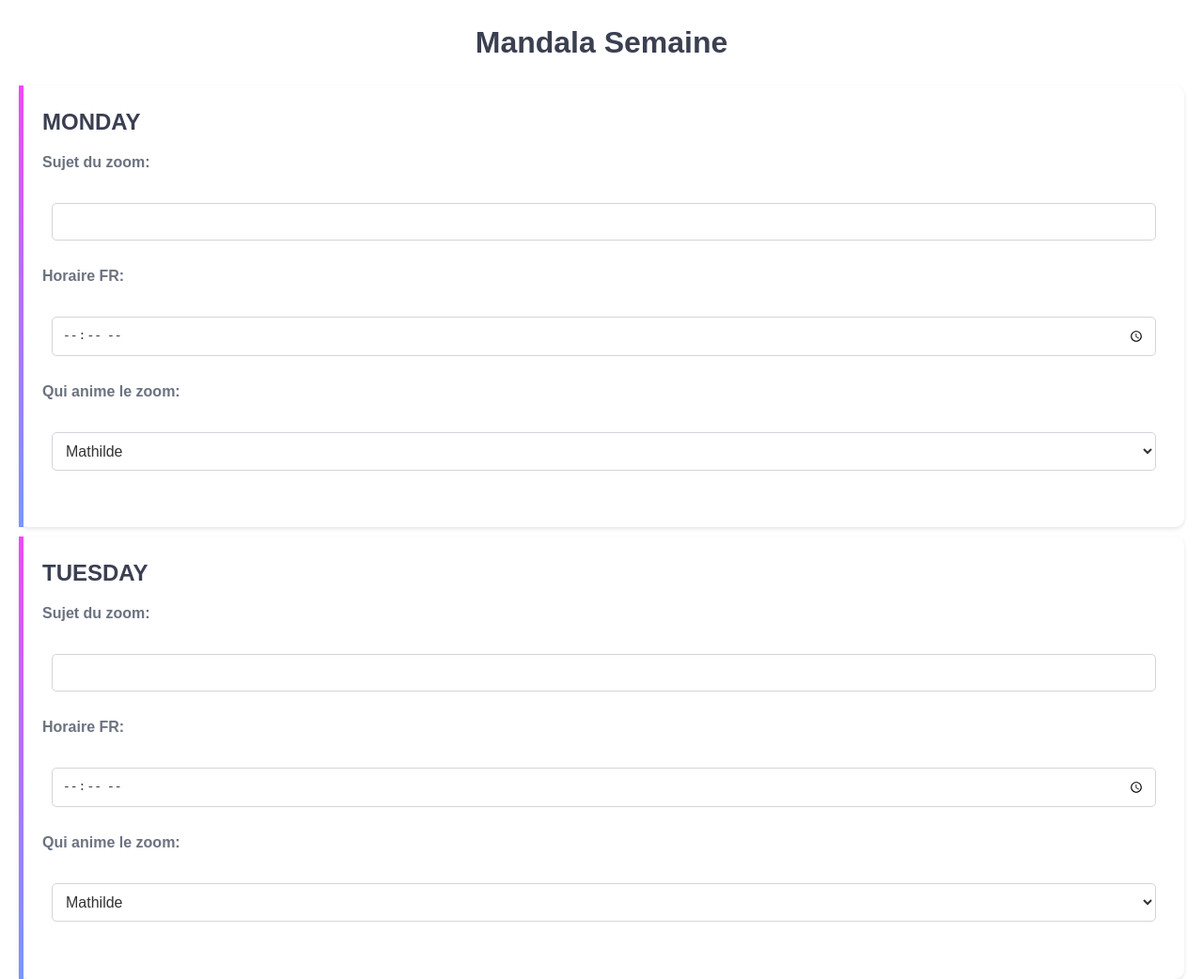
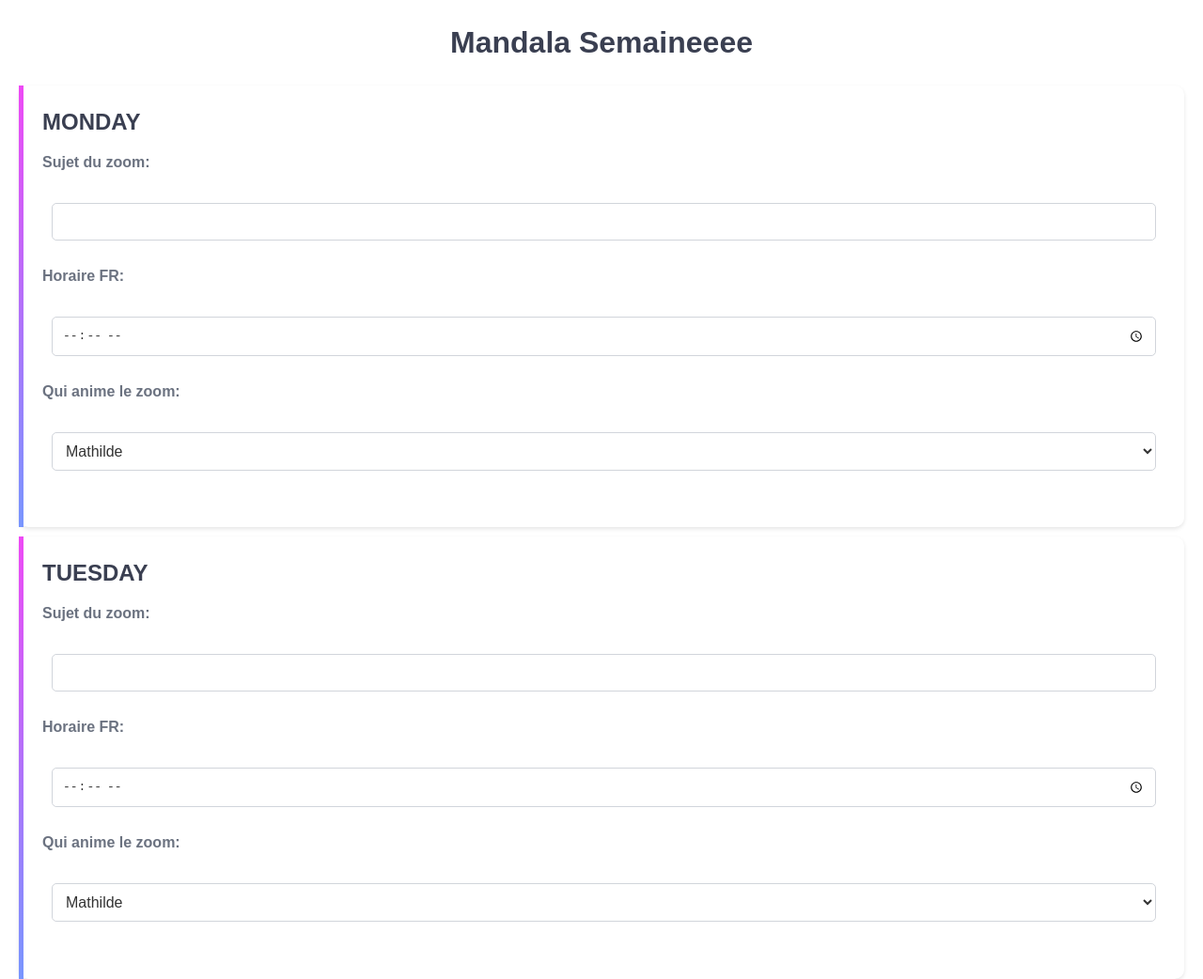
Before and after one commit to MarionYonyon/lasource, a website with bundled scripts: page index.html in a window 1280 px wide. Shown: the top 1042 px of the page at 94% size. Built offline with nearby package versions, Linux system fonts and the light colour scheme; files whose address does not match are found by name.

Commit message:
deployment test

```diff
--- a/index.html
+++ b/index.html
@@ -7,7 +7,7 @@
   <link rel="stylesheet" href="styles.css" />
 </head>
 <body>
-  <h1>Mandala Semaine</h1>
+  <h1>Mandala Semaineeee</h1>
 
   <!-- Container for dynamically generated day sections -->
   <div id="daysContainer"></div>
```
